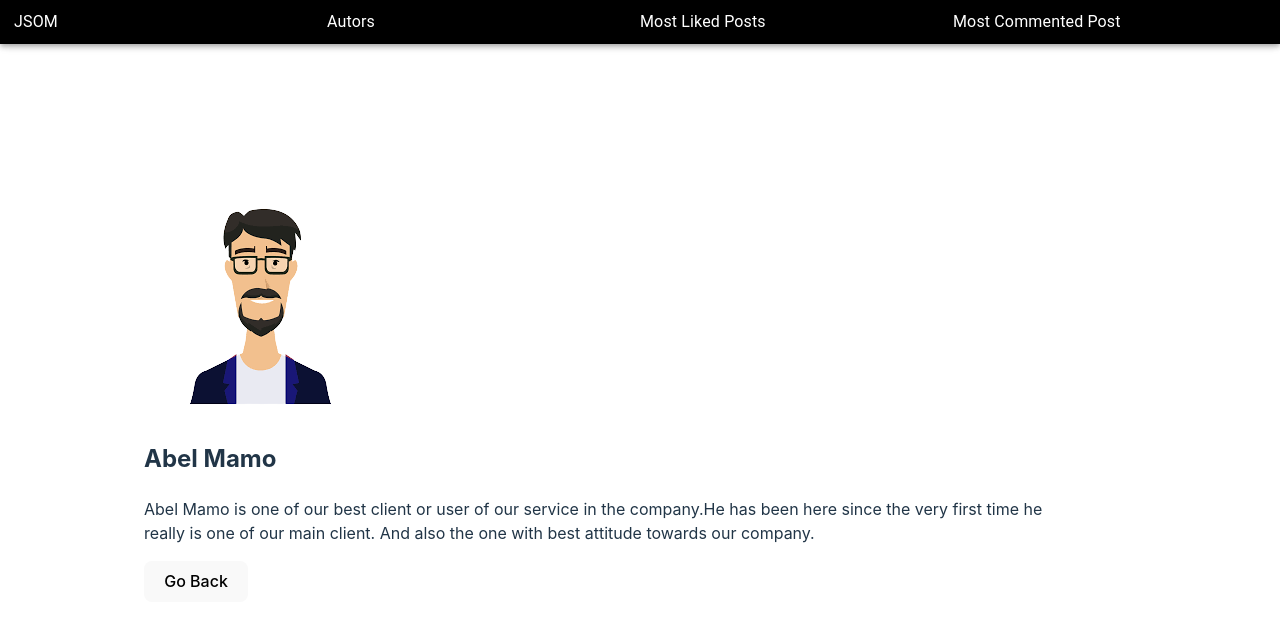
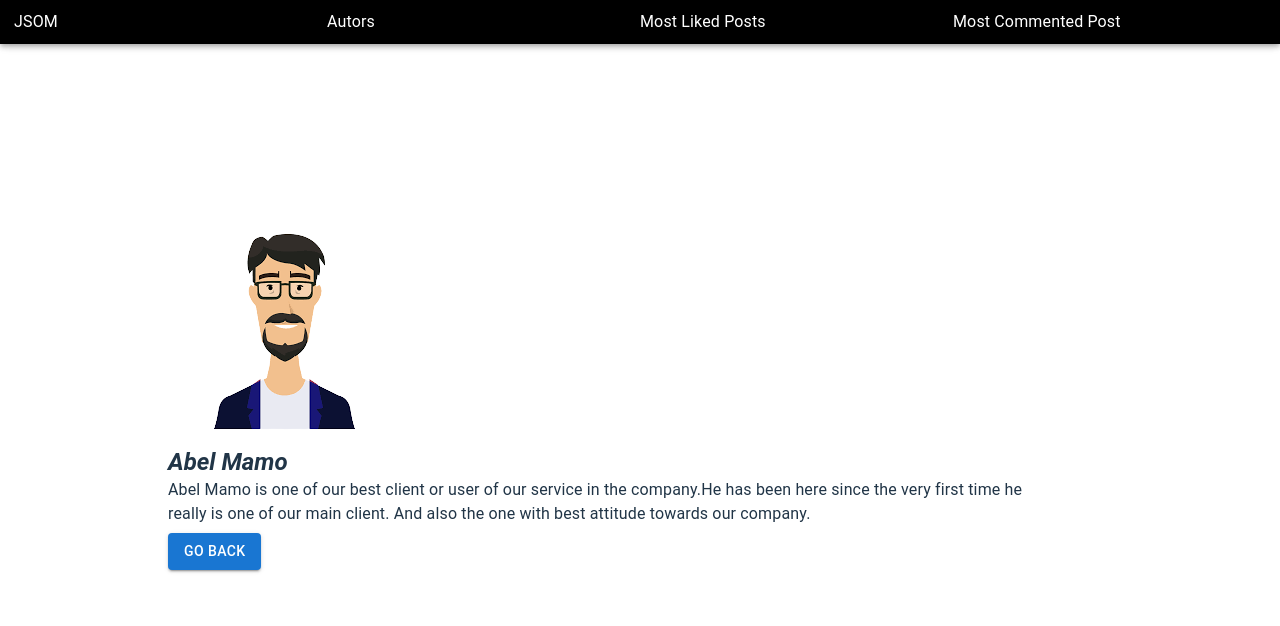
Before and after one commit to SolomonMuhyeY/ReactUserProfileNavigator3.0, a React (Vite) app: page /UserDescription/1 in a window 1280 px wide. Shown: the top 626 px of the page. Built offline with nearby package versions, Linux system fonts and the light colour scheme.

Commit message:
finishing up UserDecription.jsx component

```diff
--- a/src/components/UserDescription.jsx
+++ b/src/components/UserDescription.jsx
@@ -1,5 +1,6 @@
 import React from "react";
 import { useParams, useNavigate } from "react-router-dom";
+import { Button, Container, Typography } from "@mui/material";
 import { client } from "./UserInfo";
 
 function UserDescription() {
@@ -11,20 +12,28 @@ function UserDescription() {
     navigate(-1);
   };
   if (!user) {
-    return <div className='font-bold italic'>User not found</div>;
+    return <div>User not found</div>;
   }
   return (
-    <div className='flex-wrap max-w-screen-md overflow-auto overflow-x-hidden text-left md:w-600'>
-      <img className='text-left mr-auto' src={user.img} alt={user.name} />
-      <h2 className='text-2xl font-bold italic m-2'>{user.name}</h2>
-      <p className='text-left'>{user.description}</p>
-      <button
-        className='bg-blue-500 rounded text-white py-2 px-5 mt-5 transition duration-300 cursor-pointer hover:bg-blue-400 hover:text-black'
+    <Container>
+      <img src={user.img} alt={user.name} />
+      <Typography
+        variant='h5'
+        sx={{ fontWeight: "bolder", fontStyle: "italic" }}
+      >
+        {user.name}
+      </Typography>
+      <Typography variant='body1'>{user.description}</Typography>
+      <Button
+        variant='contained'
+        sx={{
+          my: ".44rem",
+        }}
         onClick={handleGoBack}
       >
         Go Back
-      </button>
-    </div>
+      </Button>
+    </Container>
   );
 }
 
```
